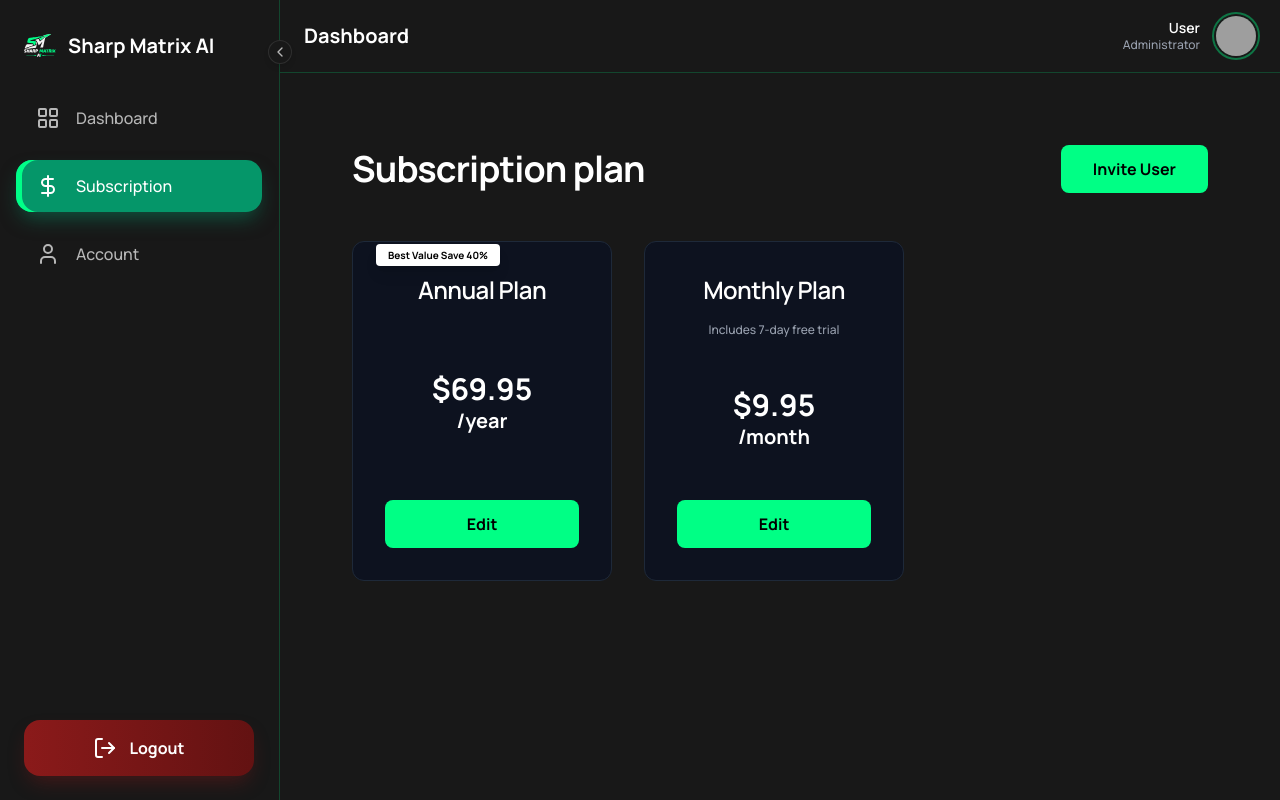
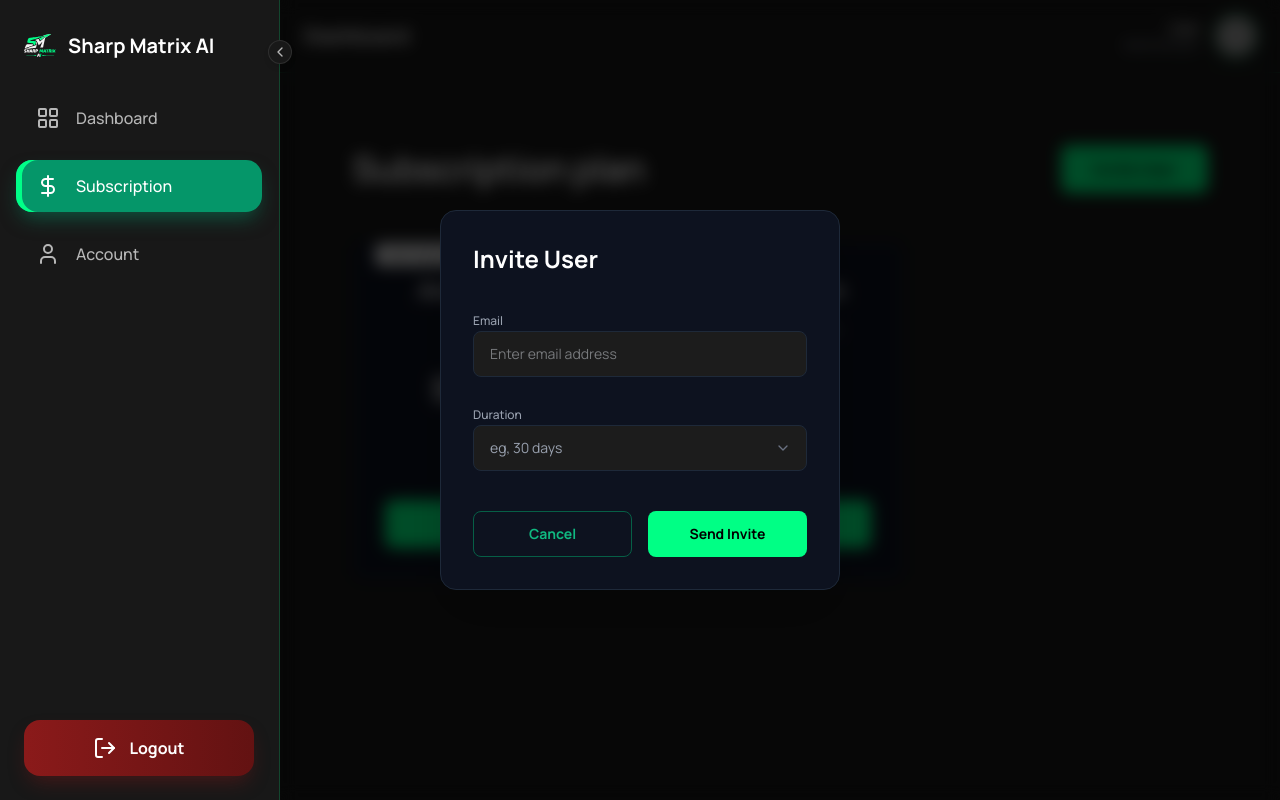
Before and after one commit to Alok4D/clash-gambling, a Next.js app: page /dashboard/subscription in a window 1280 px wide. Both pictures are taken after a click on the button "Invite User". Built offline with nearby package versions, Linux system fonts and the light colour scheme; grey boxes are pictures that could not be loaded.

Commit message:
feat: implement subscription page with user invitation modal and input components

```diff
--- /dev/null
+++ b/app/(adminDashboardLayout)/dashboard/subscription/_components/InviteModalInput.tsx
@@ -0,0 +1,35 @@
+import { ChevronDown } from 'lucide-react';
+
+interface InviteModalInputProps {
+  label: string;
+  placeholder: string;
+  type?: 'text' | 'select';
+}
+
+export const InviteModalInput = ({ label, placeholder, type = 'text' }: InviteModalInputProps) => {
+  return (
+    <div className="space-y-2 w-full text-left">
+      <label className="text-gray-400 text-xs font-medium">{label}</label>
+      <div className="relative">
+        {type === 'select' ? (
+          <>
+            <select className="w-full bg-[#1C1C1C] border border-gray-800 rounded-lg py-3 px-4 text-gray-400 appearance-none focus:outline-none focus:border-gray-600 cursor-pointer text-sm">
+              <option value="">{placeholder}</option>
+              <option value="7">7 days</option>
+              <option value="30">30 days</option>
+              <option value="90">90 days</option>
+              <option value="unlimited">Unlimited</option>
+            </select>
+            <ChevronDown className="absolute right-4 top-1/2 -translate-y-1/2 text-gray-500 pointer-events-none" size={16} />
+          </>
+        ) : (
+          <input
+            type="email"
+            placeholder={placeholder}
+            className="w-full bg-[#1C1C1C] border border-gray-800 rounded-lg py-3 px-4 text-gray-300 text-sm focus:outline-none focus:border-gray-600 transition-colors"
+          />
+        )}
+      </div>
+    </div>
+  );
+};
--- /dev/null
+++ b/app/(adminDashboardLayout)/dashboard/subscription/_components/InviteUserModal.tsx
@@ -0,0 +1,44 @@
+import { InviteModalInput } from './InviteModalInput';
+
+export const InviteUserModal = ({ isOpen, onClose }: { isOpen: boolean; onClose: () => void }) => {
+  if (!isOpen) return null;
+
+  return (
+    <div
+      className="fixed inset-0 z-50 flex items-center justify-center bg-black/70 backdrop-blur-sm p-4"
+      onClick={onClose}
+    >
+      <div
+        className="bg-[#0D121F] border border-gray-800 w-full max-w-[400px] rounded-2xl p-8 shadow-2xl"
+        onClick={(e) => e.stopPropagation()}
+      >
+        <h2 className="text-white text-2xl font-bold mb-8">Invite User</h2>
+
+        <div className="space-y-6">
+          <InviteModalInput
+            label="Email"
+            placeholder="Enter email address"
+          />
+
+          <InviteModalInput
+            label="Duration"
+            placeholder="eg, 30 days"
+            type="select"
+          />
+        </div>
+
+        <div className="grid grid-cols-2 gap-4 mt-10">
+          <button
+            onClick={onClose}
+            className="w-full py-3 border border-[#065F46] text-[#10B981] font-bold rounded-lg hover:bg-[#10B981]/5 transition-colors text-sm"
+          >
+            Cancel
+          </button>
+          <button className="w-full py-3 bg-[#00FF85] hover:bg-[#00E676] text-black font-bold rounded-lg transition-colors text-sm">
+            Send Invite
+          </button>
+        </div>
+      </div>
+    </div>
+  );
+};
--- a/app/(adminDashboardLayout)/dashboard/subscription/page.tsx
+++ b/app/(adminDashboardLayout)/dashboard/subscription/page.tsx
@@ -1,6 +1,12 @@
+"use client";
+
+import { useState } from 'react';
 import { SubscriptionCard } from "./_components/SubscriptionCard";
+import { InviteUserModal } from "./_components/InviteUserModal";
 
 export default function SubscriptionPage() {
+  const [isInviteModalOpen, setIsInviteModalOpen] = useState(false);
+
   return (
     <div className="min-h-screen p-10 font-sans">
       <div className="max-w-6xl mx-auto">
@@ -10,7 +16,10 @@ export default function SubscriptionPage() {
           <h1 className="text-white text-4xl font-bold tracking-tight">
             Subscription plan
           </h1>
-          <button className="px-8 py-3 bg-[#00FF85] hover:bg-[#00E676] text-black font-bold rounded-lg transition-colors">
+          <button
+            onClick={() => setIsInviteModalOpen(true)}
+            className="px-8 py-3 bg-[#00FF85] hover:bg-[#00E676] text-black font-bold rounded-lg transition-colors"
+          >
             Invite User
           </button>
         </div>
@@ -33,6 +42,11 @@ export default function SubscriptionPage() {
           />
         </div>
 
+        {/* Modals */}
+        <InviteUserModal
+          isOpen={isInviteModalOpen}
+          onClose={() => setIsInviteModalOpen(false)}
+        />
       </div>
     </div>
   );
```
